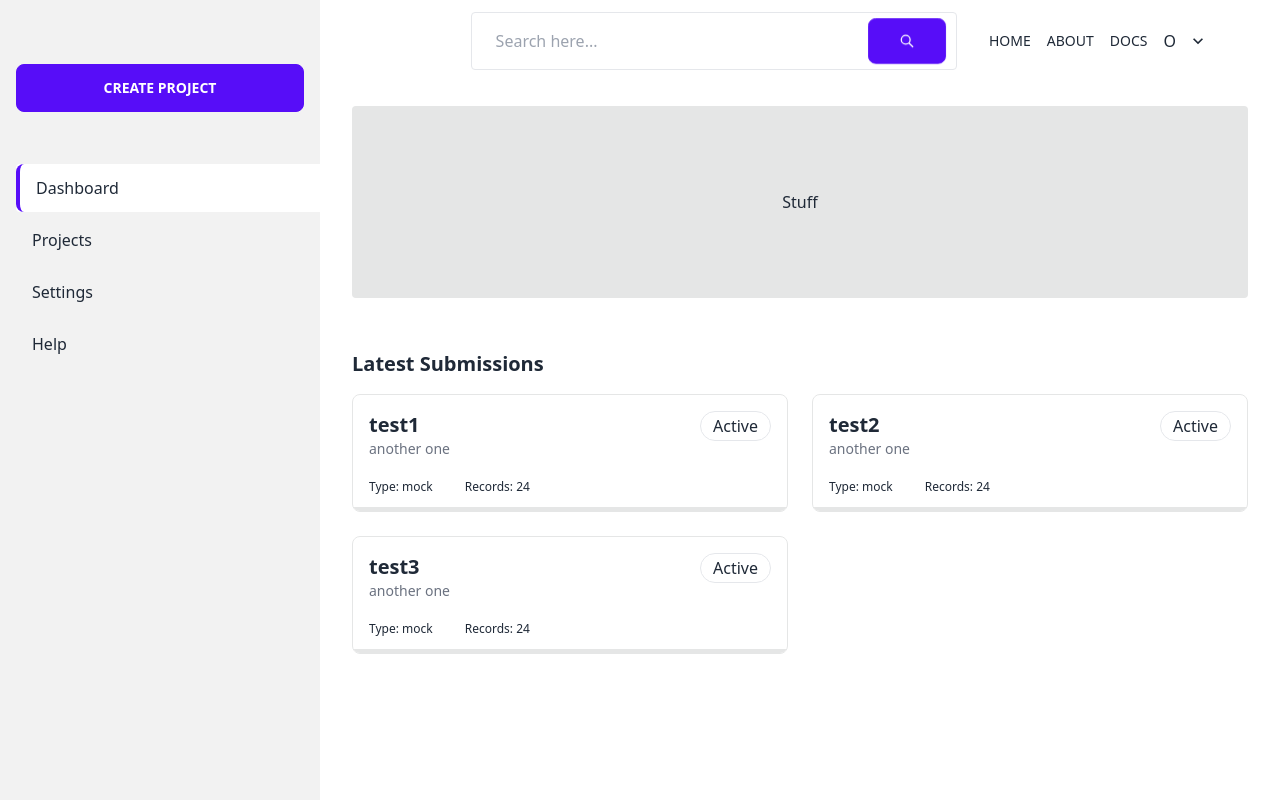
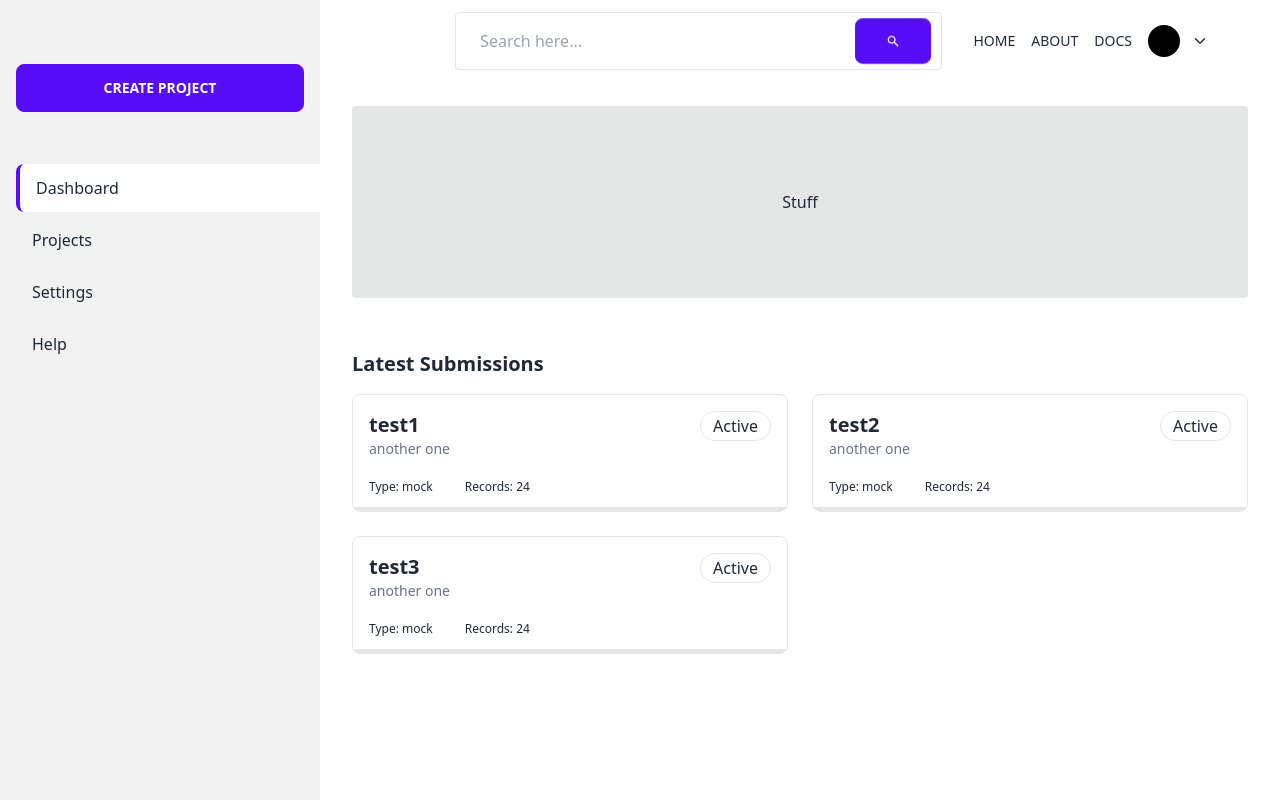
Before and after one commit to princecodes247/veldora-app, a React (Vite) app: page / in a window 1280 px wide. Built offline with nearby package versions, Linux system fonts and the light colour scheme.

Commit message:
feat: implement react icons

```diff
--- a/package.json
+++ b/package.json
@@ -16,6 +16,7 @@
     "match-sorter": "^6.3.1",
     "react": "^18.2.0",
     "react-dom": "^18.2.0",
+    "react-icons": "^4.4.0",
     "react-router-dom": "^6.4.1",
     "sort-by": "^1.2.0"
   },
--- a/src/components/Header/index.jsx
+++ b/src/components/Header/index.jsx
@@ -1,6 +1,7 @@
 import { useState } from "react";
 import { Link } from "react-router-dom";
-
+import { HiMenuAlt2, HiSearch } from "react-icons/hi";
+import { IoIosArrowDown } from "react-icons/io";
 function Header() {
   return (
     <div className="navbar pl-0 py-0 px-6 flex bg-base-100">
@@ -11,20 +12,7 @@ function Header() {
             tabIndex={0}
             className="btn drawer-button lg:hidden btn-ghost btn-circle"
           >
-            <svg
-              xmlns="http://www.w3.org/2000/svg"
-              className="h-5 w-5"
-              fill="none"
-              viewBox="0 0 24 24"
-              stroke="currentColor"
-            >
-              <path
-                strokeLinecap="round"
-                strokeLinejoin="round"
-                strokeWidth="2"
-                d="M4 6h16M4 12h16M4 18h7"
-              />
-            </svg>
+            <HiMenuAlt2 />
           </label>
           <ul
             tabIndex={0}
@@ -38,20 +26,7 @@ function Header() {
                   placeholder="Search here..."
                 />
                 <button className="btn btn-primary rounded-lg px-8">
-                  <svg
-                    xmlns="http://www.w3.org/2000/svg"
-                    className="h-4 w-4"
-                    fill="none"
-                    viewBox="0 0 24 24"
-                    stroke="currentColor"
-                  >
-                    <path
-                      strokeLinecap="round"
-                      strokeLinejoin="round"
-                      strokeWidth="2"
-                      d="M21 21l-6-6m2-5a7 7 0 11-14 0 7 7 0 0114 0z"
-                    />
-                  </svg>
+                  <HiSearch />
                 </button>
               </div>
             </li>
@@ -75,20 +50,7 @@ function Header() {
             placeholder="Search here..."
           />
           <button className="btn btn-primary rounded-lg px-8">
-            <svg
-              xmlns="http://www.w3.org/2000/svg"
-              className="h-4 w-4"
-              fill="none"
-              viewBox="0 0 24 24"
-              stroke="currentColor"
-            >
-              <path
-                strokeLinecap="round"
-                strokeLinejoin="round"
-                strokeWidth="2"
-                d="M21 21l-6-6m2-5a7 7 0 11-14 0 7 7 0 0114 0z"
-              />
-            </svg>
+            <HiSearch />
           </button>
         </div>
 
@@ -108,16 +70,8 @@ function Header() {
         <ul className="menu menu-horizontal p-0">
           <li tabIndex={0}>
             <a>
-              O
-              <svg
-                className="fill-current"
-                xmlns="http://www.w3.org/2000/svg"
-                width="20"
-                height="20"
-                viewBox="0 0 24 24"
-              >
-                <path d="M7.41,8.58L12,13.17L16.59,8.58L18,10L12,16L6,10L7.41,8.58Z" />
-              </svg>
+              <div className="rounded-full w-8 h-8 bg-black" />
+              <IoIosArrowDown />
             </a>
             <ul className="-left-12 p-2">
               <li>
--- a/src/components/PaginationBar.jsx
+++ b/src/components/PaginationBar.jsx
@@ -1,4 +1,5 @@
 import React from "react";
+import { IoIosArrowBack, IoIosArrowForward } from "react-icons/io";
 import { usePagination, DOTS } from "../hooks";
 function PaginationBar(props) {
   const {
@@ -37,7 +38,9 @@ function PaginationBar(props) {
           className="p-4 bg-black"
           disabled={currentPage === 1}
           onClick={onPrevious}
-        ></button>
+        >
+          <IoIosArrowBack />
+        </button>
       </li>
       <div className="h-10 border flex rounded overflow-hidden">
         {paginationRange.map((pageNumber) => {
@@ -67,7 +70,9 @@ function PaginationBar(props) {
           className="p-4 bg-black "
           disabled={currentPage === lastPage}
           onClick={onNext}
-        ></button>
+        >
+          <IoIosArrowForward />
+        </button>
       </li>
     </ul>
   );
```
Also changed, not shown: 2 other files (tests, documents, lock files or other folders).
